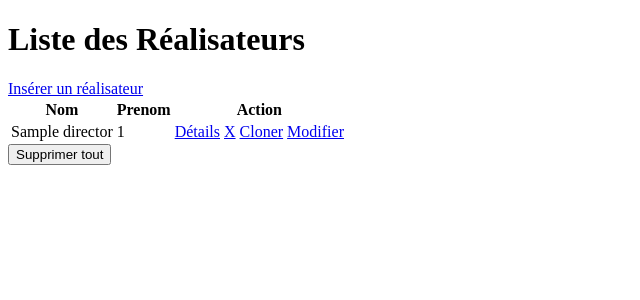
After one commit to yodur2potassium/TP-MVC, a PHP site: template src/Imie/Views/directors.php in a window 1280 px wide. The commit adds this page. Shown: the top 300 px of the page, without its empty margins (0-640 px from the left). Run offline with PHP 8.4, Linux system fonts and the light colour scheme; the template is opened without the code that fills it: most values are stand-ins (such as "Sample title", 1, 10 or a date in 2020).

Commit message:
Added DirController, Added directors.php, modded index

```diff
--- /dev/null
+++ b/src/Imie/Views/directors.php
@@ -0,0 +1,34 @@
+<!DOCTYPE html>
+<html>
+  <head>
+    <meta charset="utf-8">
+    <title>Réalisateurs</title>
+  </head>
+  <body>
+    <main>
+      <h1>Liste des Réalisateurs</h1>
+      <a href="index.php?ctrl=director&act=form">Insérer un réalisateur</a>
+      <table>
+        <tr>
+          <th>Nom</th>
+          <th>Prenom</th>
+          <th>Action</th>
+        </tr>
+
+        <?php foreach ($directors as $director): ?>
+          <tr>
+            <td><?= $director->getName() ?></td>
+            <td><?= $director->getId() ?></td>
+            <td>
+              <a href="index.php?ctrl=director&act=details&id=<?= $director->getId() ?>">Détails</a>
+              <a href="index.php?ctrl=director&act=delete&id=<?= $director->getId() ?>">X</a>
+              <a href="index.php?ctrl=director&act=clone&id=<?= $director->getId() ?>">Cloner</a>
+              <a href="index.php?ctrl=director&act=modForm&id=<?= $director->getId() ?>">Modifier</a>
+            </td>
+          </tr>
+        <?php endforeach; ?>
+      </table>
+      <a href="index.php?ctrl=director&act=deleteAll"><button type="button" name="button">Supprimer tout</button></a>
+    </main>
+  </body>
+</html>
--- a/src/Imie/Views/index.php
+++ b/src/Imie/Views/index.php
@@ -7,6 +7,7 @@
   <body>
     <main>
       <h1>Hello <?= $target ?></h1>
+      <a href="index.php?ctrl=director&act=index">Lien vers Réals</a>
     </main>
   </body>
 </html>
```
Also changed, not shown: src/Imie/Controllers/DirectorController.php (added, +33 -0 lines).
